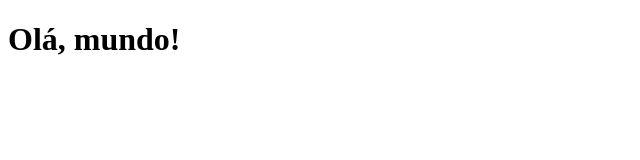
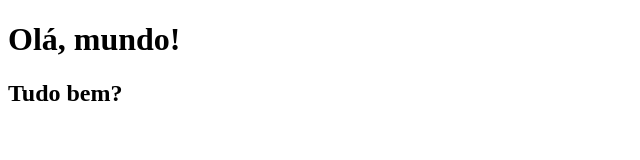
Before and after one commit to thalisdev07/Primeiro-repositorio, a plain HTML site: page index.html in a window 1280 px wide. Shown: the whole page, without its empty margins (0-640 px from the left). Drawn offline with Linux system fonts and the light colour scheme.

Commit message:
feito na casa

```diff
--- a/index.html
+++ b/index.html
@@ -7,6 +7,7 @@
 </head>
 <body>
     <h1>Olá, mundo!</h1>
+    <h2>Tudo bem? </h2>
 
 </body>
 </html>
```
